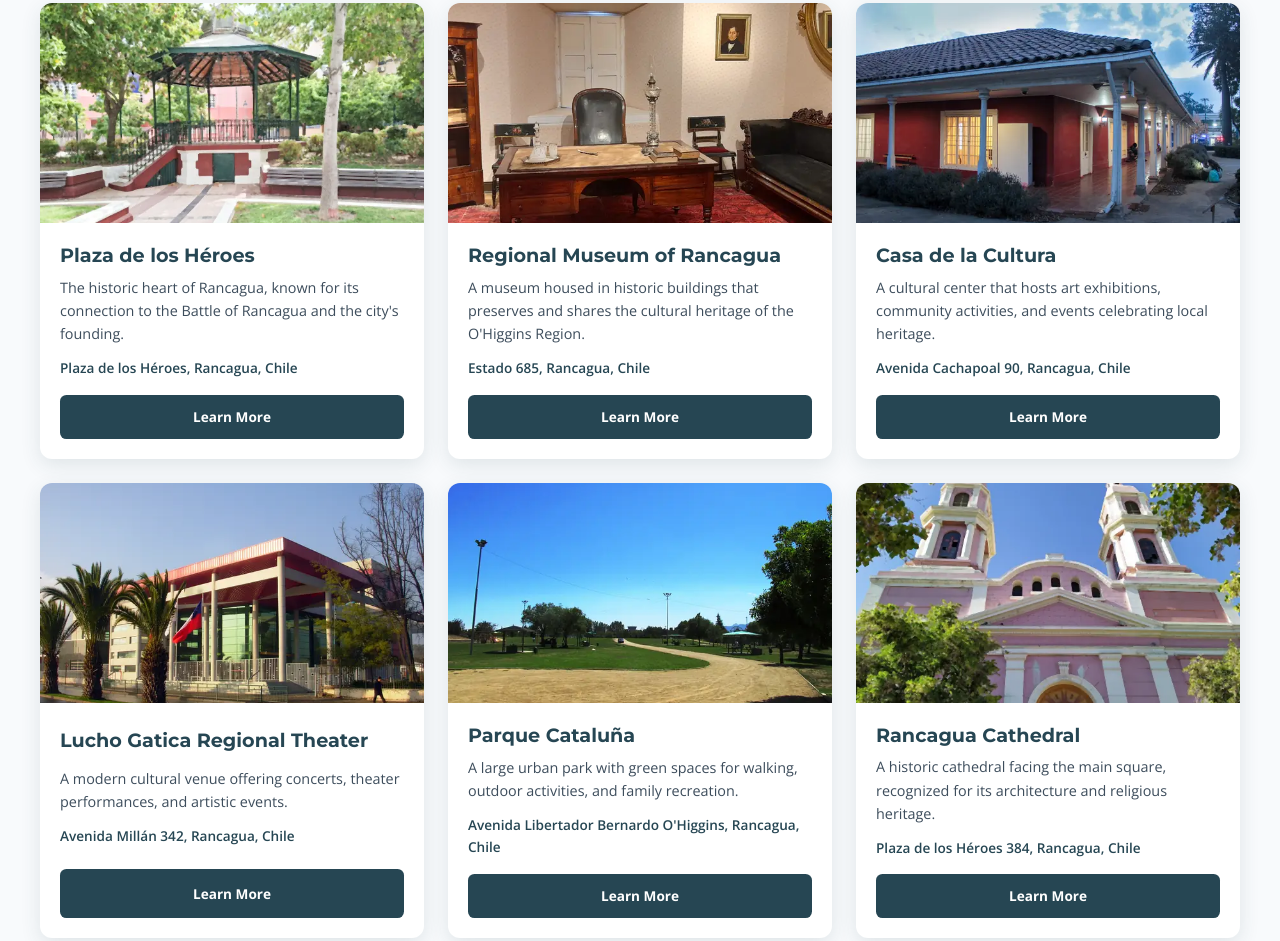
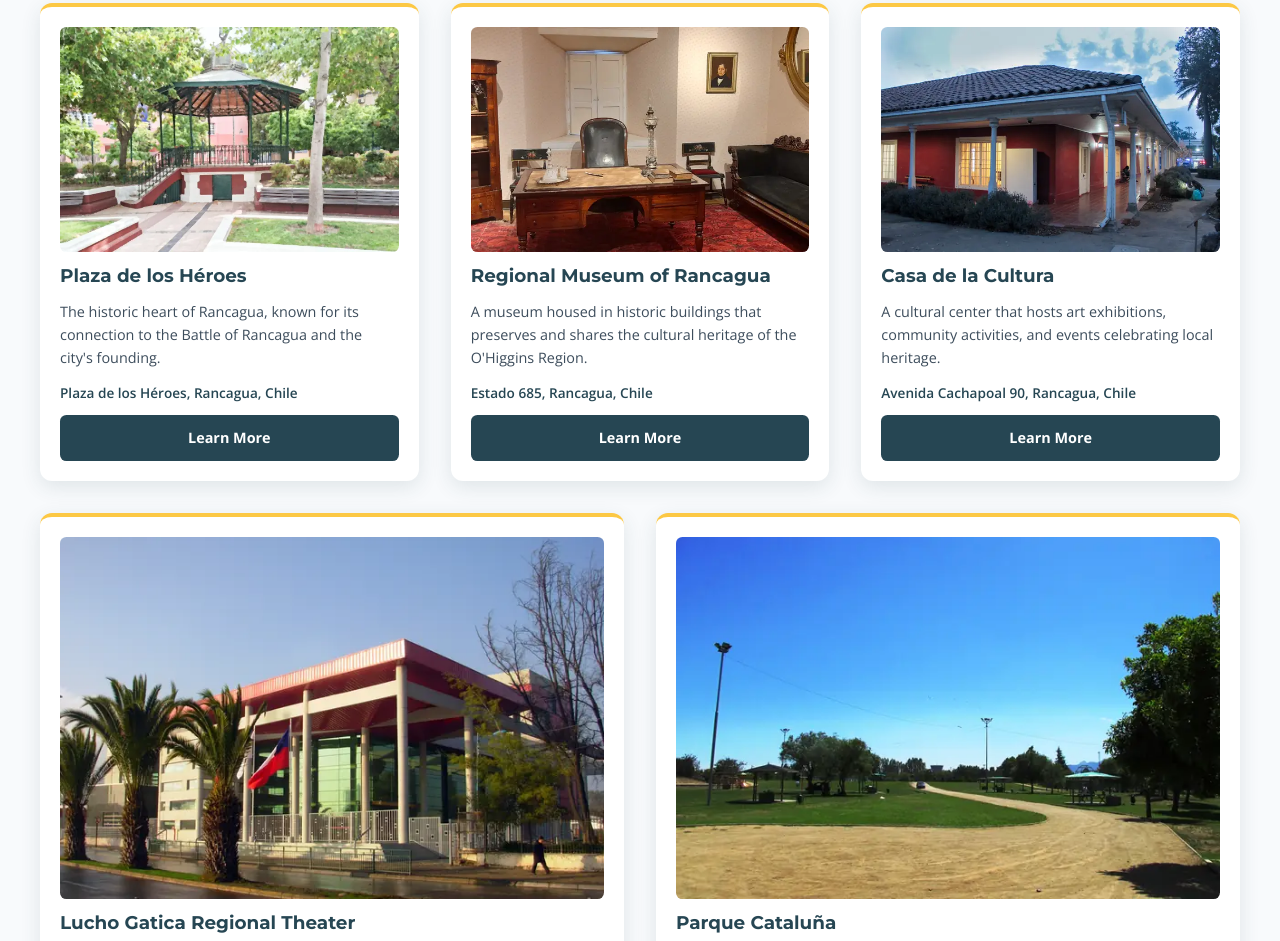
Before and after one commit to JPgitidaho/wdd231, a plain HTML site: page chamber/discover.html in a window 1280 px wide. Shown: the part 476-1417 px from the top of the page. Drawn offline with nearby package versions, Linux system fonts and the light colour scheme.

Commit message:
changes styles to discovery page

```diff
--- a/chamber/styles/larger.css
+++ b/chamber/styles/larger.css
@@ -284,32 +284,21 @@
     }
 }
 
-
-
-
 @media (min-width: 641px) {
     .discover-grid {
         grid-template-columns: repeat(2, minmax(0, 1fr));
         grid-template-areas:
             "p1 p2"
-            "p3 p4"
-            "p5 p6"
+            "p3 p3"
+            "p4 p5"
+            "p6 p6"
             "p7 p8";
+        gap: 1.75rem;
     }
 
-    .place-card:nth-child(1) { grid-area: p1; }
-    .place-card:nth-child(2) { grid-area: p2; }
-    .place-card:nth-child(3) { grid-area: p3; }
-    .place-card:nth-child(4) { grid-area: p4; }
-    .place-card:nth-child(5) { grid-area: p5; }
-    .place-card:nth-child(6) { grid-area: p6; }
-    .place-card:nth-child(7) { grid-area: p7; }
-    .place-card:nth-child(8) { grid-area: p8; }
-
-    .place-image img {
-        height: 220px;
-        aspect-ratio: auto;
-        object-fit: cover;
+    .place-card:nth-child(3) .place-image img,
+    .place-card:nth-child(6) .place-image img {
+        aspect-ratio: 16 / 7;
     }
 }
 
@@ -318,7 +307,13 @@
         grid-template-columns: repeat(6, minmax(0, 1fr));
         grid-template-areas:
             "p1 p1 p2 p2 p3 p3"
-            "p4 p4 p5 p5 p6 p6"
-            "p7 p7 p7 p8 p8 p8";
+            "p4 p4 p4 p5 p5 p5"
+            "p6 p6 p7 p7 p8 p8";
+        gap: 2rem;
+    }
+
+    .place-card:nth-child(3) .place-image img,
+    .place-card:nth-child(6) .place-image img {
+        aspect-ratio: 3 / 2;
     }
 }
--- a/chamber/styles/small.css
+++ b/chamber/styles/small.css
@@ -1158,18 +1158,43 @@ main {
 
 .discover-grid {
     display: grid;
+    grid-template-columns: minmax(0, 1fr);
+    grid-template-areas:
+        "p1"
+        "p2"
+        "p3"
+        "p4"
+        "p5"
+        "p6"
+        "p7"
+        "p8";
     gap: 1.5rem;
 }
 
+.place-card:nth-child(1) { grid-area: p1; }
+.place-card:nth-child(2) { grid-area: p2; }
+.place-card:nth-child(3) { grid-area: p3; }
+.place-card:nth-child(4) { grid-area: p4; }
+.place-card:nth-child(5) { grid-area: p5; }
+.place-card:nth-child(6) { grid-area: p6; }
+.place-card:nth-child(7) { grid-area: p7; }
+.place-card:nth-child(8) { grid-area: p8; }
+
 .place-card {
     display: grid;
+    grid-template-columns: minmax(0, 1fr);
     grid-template-areas:
         "image"
         "title"
-        "details"
+        "description"
+        "address"
         "button";
+    grid-template-rows: auto auto 1fr auto auto;
+    align-items: start;
+    gap: 0.75rem;
     min-width: 0;
-    overflow: hidden;
+    padding: 1.25rem;
+    border-top: 4px solid var(--accent);
     border-radius: 0.75rem;
     background: var(--surface);
     box-shadow: 0 6px 20px color-mix(in srgb, var(--primary) 12%, transparent);
@@ -1177,55 +1202,81 @@ main {
 
 .place-image {
     grid-area: image;
+    width: 100%;
+    min-width: 0;
     margin: 0;
 }
 
 .place-image img {
+    display: block;
     width: 100%;
+    height: auto;
     aspect-ratio: 3 / 2;
+    border-radius: 0.4rem;
     object-fit: cover;
 }
 
 .place-title {
     grid-area: title;
     margin: 0;
-    padding: 1.25rem 1.25rem 0.5rem;
     color: var(--primary);
-    font-size: 1.2rem;
+    font-size: 1.15rem;
 }
 
 .place-details {
-    grid-area: details;
-    display: flex;
-    flex-direction: column;
-    gap: 0.75rem;
-    padding: 0 1.25rem 1rem;
+    display: contents;
 }
 
 .place-description {
+    grid-area: description;
     margin: 0;
     color: var(--text-muted);
     font-size: 0.9rem;
     line-height: 1.6;
-    text-align: left;
 }
 
 .place-address {
+    grid-area: address;
+    margin: 0;
     color: var(--primary);
     font-size: 0.85rem;
     font-style: normal;
     font-weight: 600;
+    overflow-wrap: anywhere;
 }
 
 .place-button {
     grid-area: button;
+    width: 100%;
     min-height: 44px;
-    margin: 0 1.25rem 1.25rem;
-    padding: 0.65rem 1rem;
+    margin: 0;
+    padding: 0.7rem 1rem;
     border: 0;
     border-radius: 0.4rem;
     background: var(--primary);
     color: var(--surface);
-    font-size: 0.85rem;
+    font-size: 0.9rem;
     font-weight: 700;
+    align-self: end;
 }
+
+@media (hover: hover) and (pointer: fine) {
+    .place-card {
+        transition: transform 0.2s ease, box-shadow 0.2s ease;
+    }
+
+    .place-card:hover {
+        transform: translateY(-4px);
+        box-shadow: 0 10px 24px color-mix(in srgb, var(--primary) 18%, transparent);
+    }
+
+    .place-button:hover {
+        background: var(--secondary);
+    }
+}
+
+@media (prefers-reduced-motion: reduce) {
+    .place-card {
+        transition: none;
+    }
+}
```
